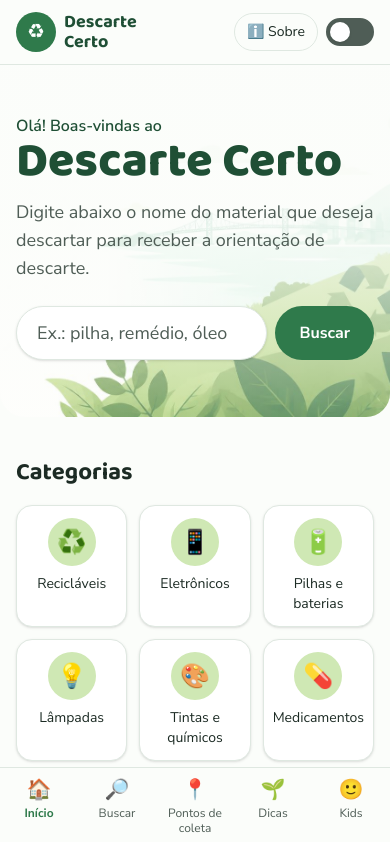
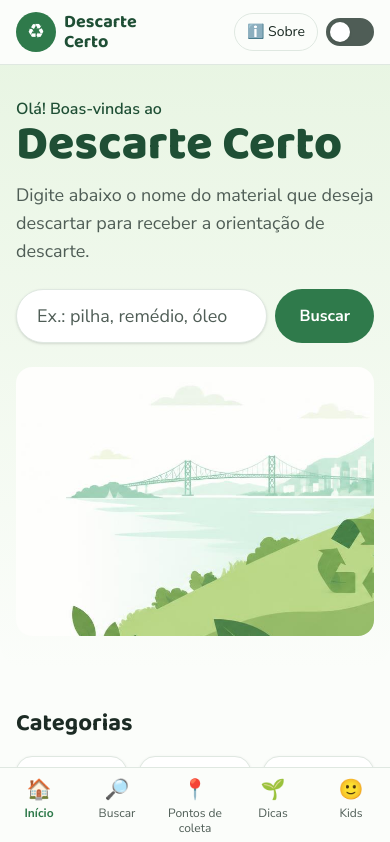
Before and after one commit to byLuanaRosa/descarte-certo, a Next.js app: page / in a window 390 px wide. Shown: the top 842 px of the page. Built offline with nearby package versions, Linux system fonts and the light colour scheme.

Commit message:
fix(inicio): ilustração da Ponte Hercílio Luz visível no celular
No celular a imagem aparece abaixo da busca, enquadrada na ponte; no
computador continua como fundo do topo.

Co-Authored-By: Claude Opus 5.5 <noreply@anthropic.com>

```diff
--- a/app/page.tsx
+++ b/app/page.tsx
@@ -13,19 +13,19 @@ const atalhos = [
 export default function Home() {
   return (
     <div className="space-y-10">
-      <section className="relative isolate -mx-4 -mt-6 flex min-h-[22rem] items-center overflow-hidden rounded-b-3xl px-4 pb-10 pt-8 md:min-h-[28rem]">
+      <section className="relative isolate -mx-4 -mt-6 flex items-center overflow-hidden rounded-b-3xl bg-gradient-to-b from-secondary/60 to-background px-4 pb-8 pt-8 md:min-h-[28rem] md:bg-none md:pb-10">
+        {/* Computador: ilustração de fundo, com o texto sobre a parte branca da esquerda */}
         <Image
           src="/hero-florianopolis.jpg"
           alt=""
           fill
           priority
-          sizes="100vw"
-          className="-z-20 object-cover object-[70%_center] dark:opacity-35"
+          sizes="(min-width: 768px) 100vw, 1px"
+          className="-z-20 hidden object-cover object-[70%_center] md:block dark:opacity-35"
         />
-        {/* Degradê para o texto ficar legível sobre a ilustração */}
         <div
           aria-hidden
-          className="absolute inset-0 -z-10 bg-gradient-to-b from-background/90 via-background/75 to-background/20 md:bg-gradient-to-r md:from-background md:via-background/70 md:to-transparent"
+          className="absolute inset-0 -z-10 hidden bg-gradient-to-r from-background via-background/70 to-transparent md:block"
         />
         <div className="w-full">
           <p className="font-semibold text-primary-deep">Olá! Boas-vindas ao</p>
@@ -34,6 +34,16 @@ export default function Home() {
             Digite abaixo o nome do material que deseja descartar para receber a orientação de descarte.
           </p>
           <CampoBusca />
+          {/* Celular: a ilustração vem abaixo da busca, enquadrada na ponte Hercílio Luz */}
+          <div className="relative mt-6 aspect-[4/3] w-full overflow-hidden rounded-2xl md:hidden">
+            <Image
+              src="/hero-florianopolis.jpg"
+              alt="Ilustração da Ponte Hercílio Luz e da paisagem de Florianópolis"
+              fill
+              sizes="(max-width: 767px) 100vw, 1px"
+              className="origin-[62%_58%] scale-[1.45] object-cover object-[78%_center] dark:opacity-60"
+            />
+          </div>
         </div>
       </section>
 
```
